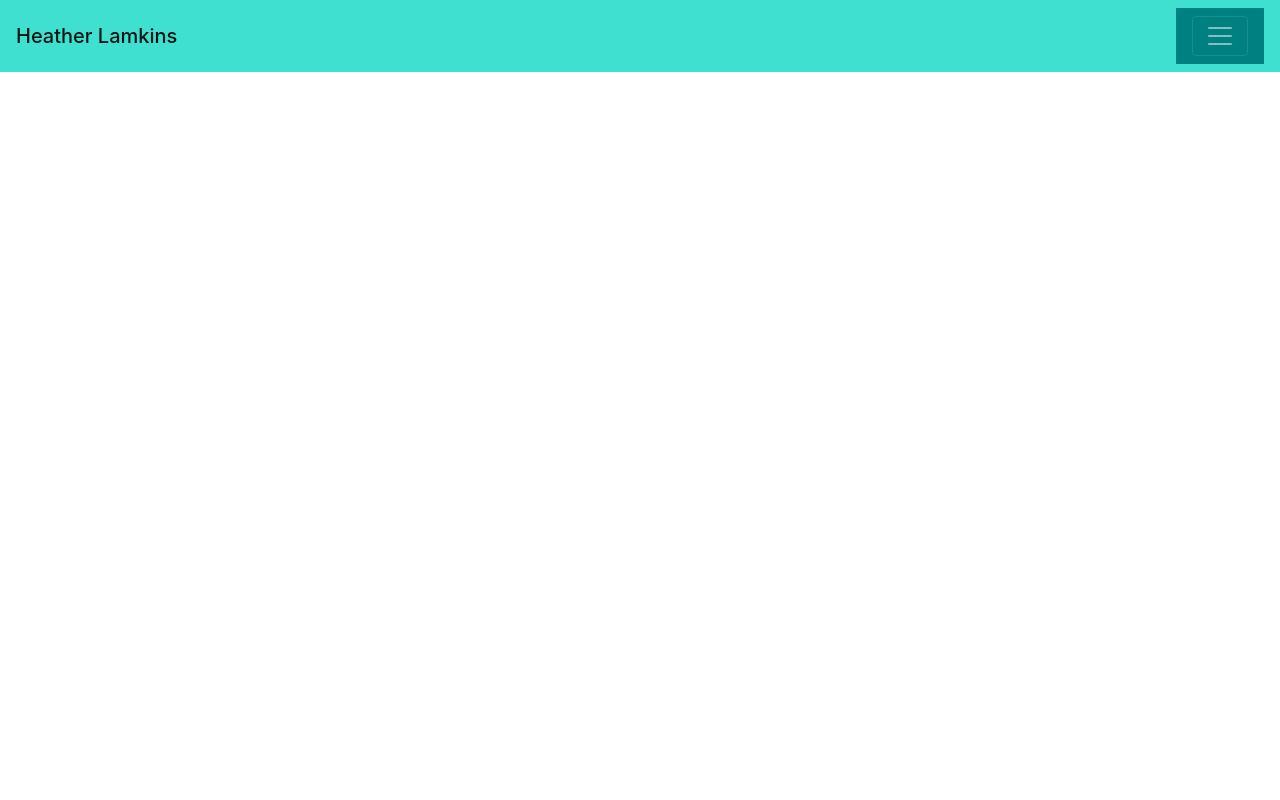
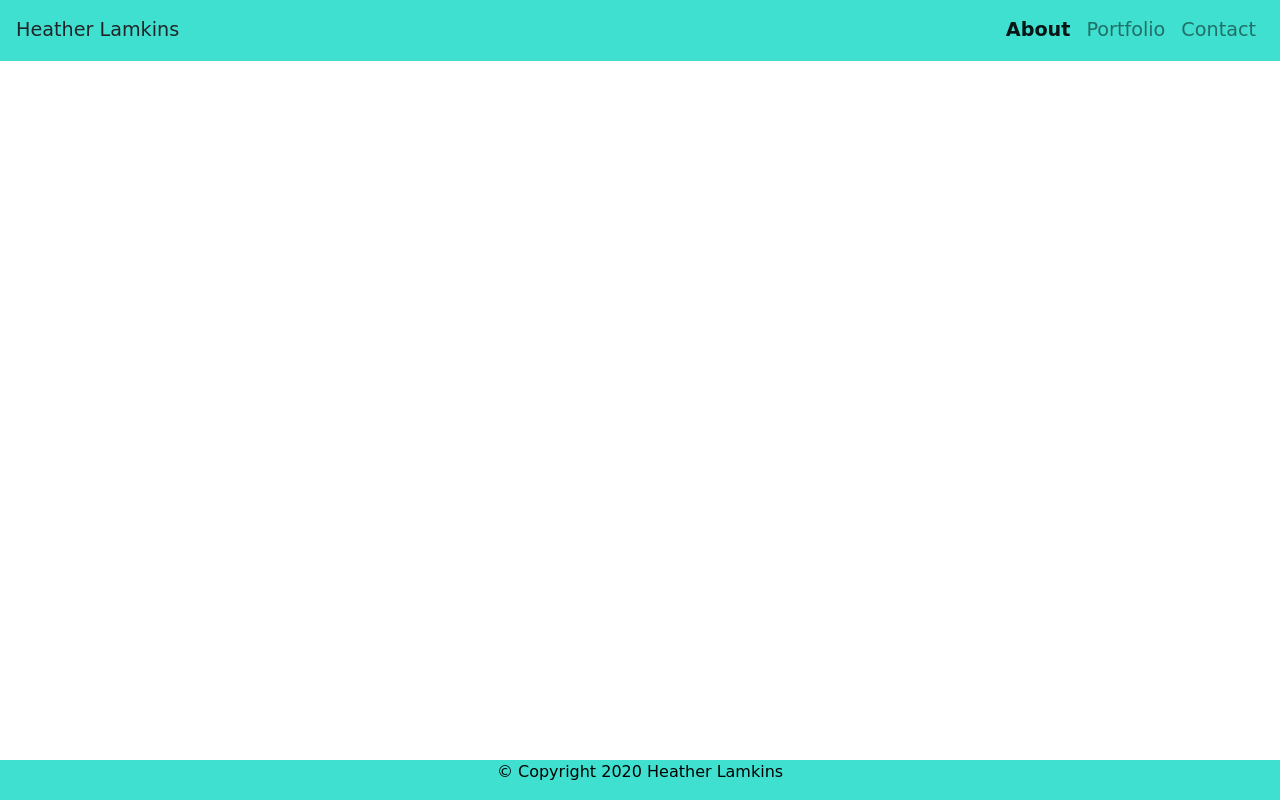
Before and after one commit to hlamkins/About-Me, a plain HTML site: page index.html in a window 1280 px wide. Drawn offline with nearby package versions, Linux system fonts and the light colour scheme; a web font is replaced by a local one.

Commit message:
Navbar and Footer on blank pages

```diff
--- a/assets/css/style.css
+++ b/assets/css/style.css
@@ -0,0 +1,19 @@
+.navbar {
+    font-family: 'Sansita Swashed', cursive;
+    font-size: larger;
+}
+
+.active {
+    font-weight: bold;
+}
+
+.footer {
+    font-family: 'Sansita Swashed', cursive;
+    position: fixed;
+    left: 0;
+    bottom: 0;
+    width: 100%;
+    background-color: turquoise;
+    color: black;
+    text-align: center;
+}
--- a/index.html
+++ b/index.html
@@ -3,29 +3,41 @@
 <head>
     <meta charset="UTF-8">
     <meta name="viewport" content="width=device-width, initial-scale=1, shrink-to-fit=no">
+    <link rel="stylesheet" href="https://stackpath.bootstrapcdn.com/bootstrap/4.5.2/css/bootstrap.min.css" integrity="sha384-JcKb8q3iqJ61gNV9KGb8thSsNjpSL0n8PARn9HuZOnIxN0hoP+VmmDGMN5t9UJ0Z" crossorigin="anonymous">
+    <link rel="stylesheet" href="./assets/css/style.css">
+    <link href="https://fonts.googleapis.com/css2?family=Sansita+Swashed:wght@500&display=swap" rel="stylesheet">
+
 
     <title>About Me</title>
-</head>
-<link rel="stylesheet" href="https://stackpath.bootstrapcdn.com/bootstrap/4.5.2/css/bootstrap.min.css" integrity="sha384-JcKb8q3iqJ61gNV9KGb8thSsNjpSL0n8PARn9HuZOnIxN0hoP+VmmDGMN5t9UJ0Z" crossorigin="anonymous">
-<link rel="stylesheet" href="./assets/css/style.css">
+
+  </head>
 
 <body>
-  <nav class="navbar navbar-light" style="background-color: turquoise;">
-    <span class="navbar-brand mb-0 h1">Heather Lamkins</span>
-    <div class="pos-f-t">
-      <div class="collapse" id="navbarToggleExternalContent">
-        <div class="bg-dark p-4">
-          <h4 class="text-white">Collapsed content</h4>
-          <span class="text-muted">Toggleable via the navbar brand.</span>
-        </div>
+  <nav class="navbar navbar-expand-lg navbar-light" style="background-color: turquoise;>
+    <a class="navbar-brand">Heather Lamkins</a>
+    <button class="navbar-toggler" type="button" data-toggle="collapse" data-target="#navbarNavAltMarkup" aria-controls="navbarNavAltMarkup" aria-expanded="false" aria-label="Toggle navigation">
+      <span class="navbar-toggler-icon"></span>
+    </button>
+    <div class="collapse navbar-collapse" id="navbarNavAltMarkup">
+      <ul class="navbar-nav ml-auto">
+        <li class="nav-item active">
+          <a class="nav-link" href="index.html">About <span class="sr-only">(current)</span></a>
+        </li>
+        <li class="nav-item">
+          <a class="nav-link" href="portfolio.html">Portfolio</a>
+        </li>
+        <li class="nav-item">
+          <a class="nav-link" href="contact.html">Contact</a>
+        </li>
       </div>
-      <nav class="navbar navbar-dark" style="background-color: teal;">
-        <button class="navbar-toggler" type="button" data-toggle="collapse" data-target="#navbarToggleExternalContent" aria-controls="navbarToggleExternalContent" aria-expanded="false" aria-label="Toggle navigation">
-          <span class="navbar-toggler-icon"></span>
-        </button>
-      </nav>
     </div>
   </nav>
+
+  <footer>
+    <div class="footer">
+       <p> &#169 Copyright 2020 Heather Lamkins </p>
+   </div>
+</footer>
 
 
 </body>
```
Also changed, not shown: contact.html (+43 -0 lines), portfolio.html (+43 -0 lines), assets/images/Personal photo.jpg (added).
